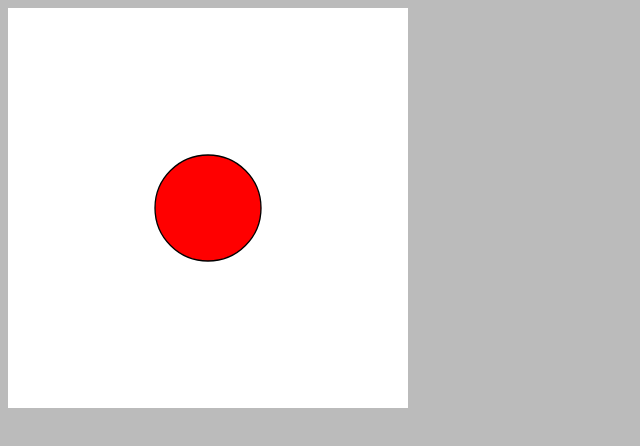
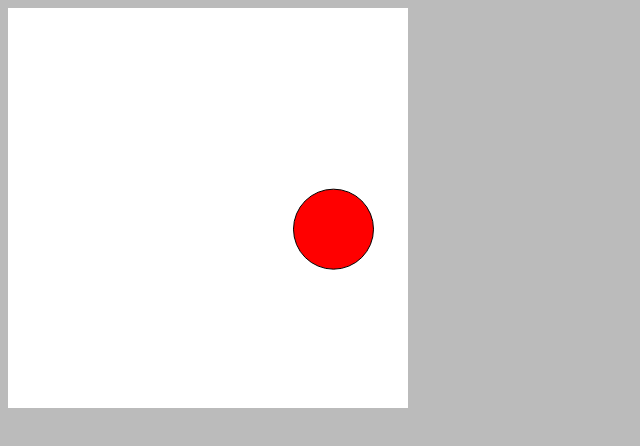
Before and after one commit to kunalrs/html5-canvas-practice, a plain HTML site: page index.html in a window 1280 px wide. Shown: the whole page, without its empty margins (0-640 px from the left). Drawn offline with Linux system fonts and the light colour scheme.

Commit message:
combination of Wave with multiple angular on different paramter

```diff
--- a/index.html
+++ b/index.html
@@ -15,20 +15,23 @@
             let canvas = document.getElementById("canvas"),
                 context = canvas.getContext("2d"),
                 ball = new Ball(),
-                angle = 0,
-                centerScale = 1,
-                range = 0.5,
-                speed = 0.05;
-
-            ball.x = canvas.width / 2;
-            ball.y = canvas.height / 2;
+                angleX = 0,
+                angleY = 0,
+                range = 150,
+                centerX = canvas.width / 2,
+                centerY = canvas.height / 2,
+                xSpeed = 0.07,
+                ySpeed = 0.01;
 
             (function drawFrame() {
                 window.requestAnimationFrame(drawFrame);
                 context.clearRect(0, 0, canvas.width, canvas.height);
 
-                ball.scaleX = ball.scaleY = centerScale + Math.sin(angle) * range;
-                angle += speed;
+                ball.x = centerX + Math.sin(angleX) * range;
+                ball.y = centerY + Math.sin(angleY) * range;
+
+                angleX += xSpeed;
+                angleY += ySpeed;
 
                 ball.draw(context);
             })();
```
